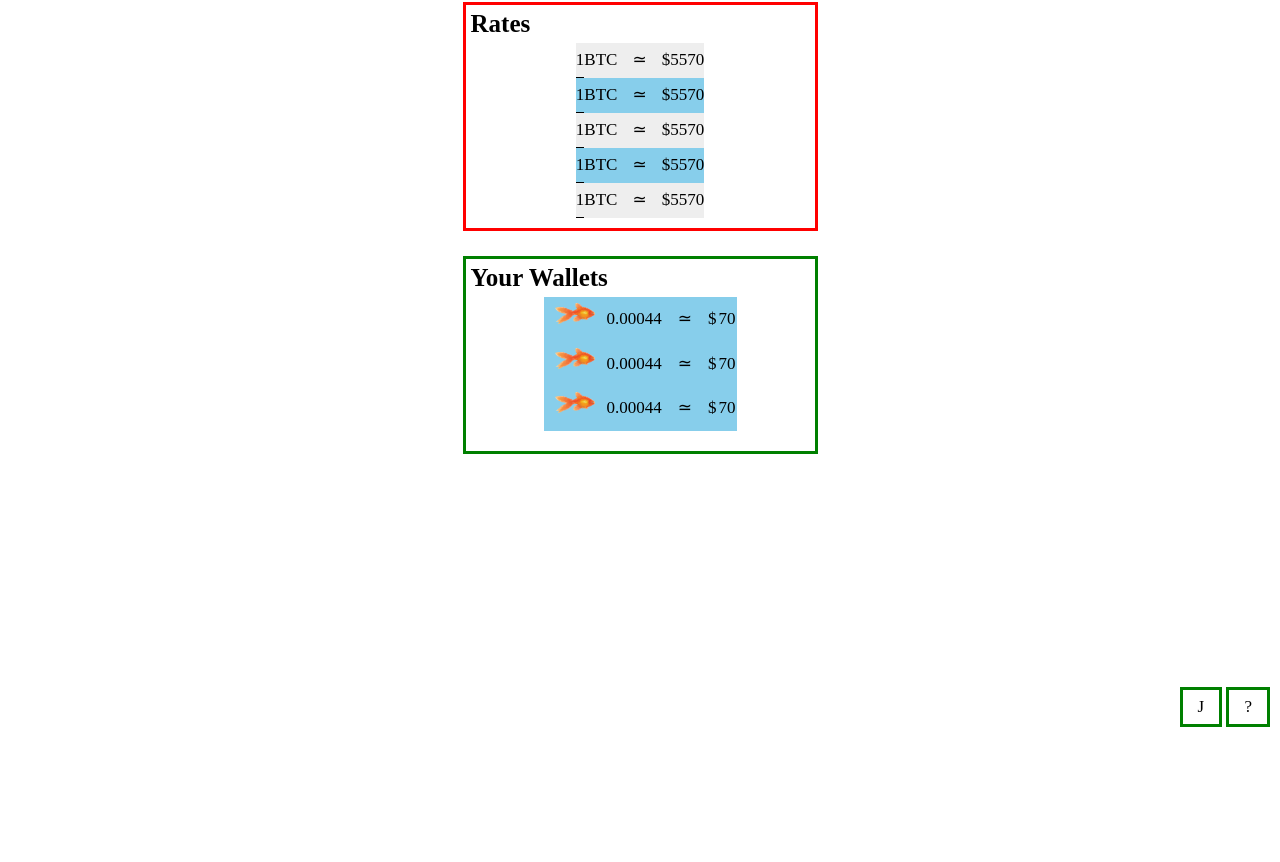
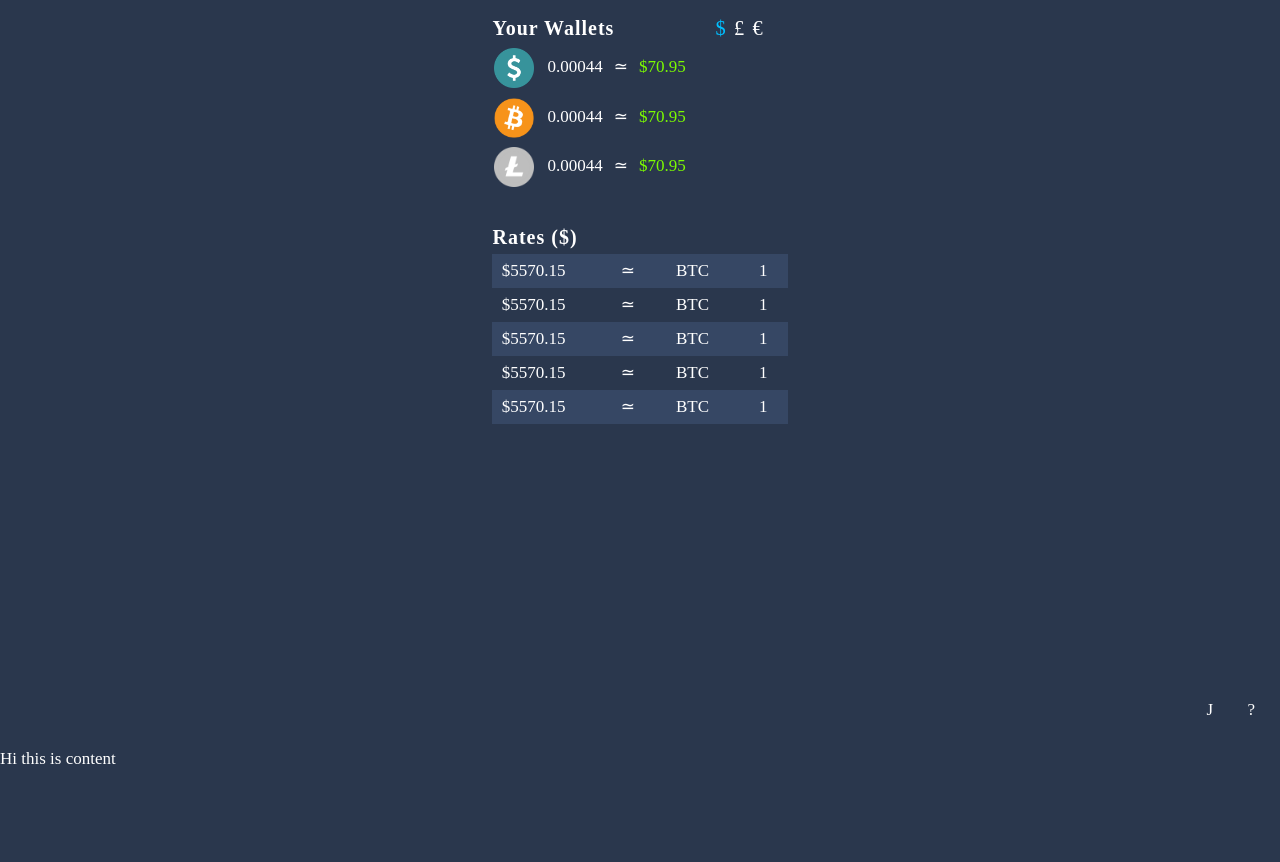
Before and after one commit to code-dock/crypto-balance, a browser extension: page wallets.html in a window 1280 px wide. Shown: the part 68-930 px from the top of the page. Before the commit the page ends 800 px from the top, so only its background shows below. Drawn offline with Linux system fonts and the light colour scheme.

Commit message:
styled rates page/ helpScreen, animated help and radio buttons

```diff
--- a/myScript.js
+++ b/myScript.js
@@ -1,7 +1,26 @@
 /* eslint-disable */
 
+// Display helpScreen
+var helpButton = document.getElementById('helpButton');
+helpButton.addEventListener("click", function() {
+  let helpScreen = document.getElementById("helpScreen");
+  if (helpScreen.style.top === "0%") {
+    helpScreen.style.top = "100%";
+  } else {
+    helpScreen.style.top = "0%";
+  }
+});
 
-let logInContent = null;
+// Get currencySymbol to concatenate into currencyAmount
+let currencySymbolToggle = document.querySelector(".table__currency-toggle input:checked~.table__currency-toggle--symbol");
+let currencySymbol = currencySymbolToggle.innerHTML;
+document.addEventListener("change", function() {
+  currencySymbolToggle = document.querySelector(".table__currency-toggle input:checked~.table__currency-toggle--symbol");
+  currencySymbol = currencySymbolToggle.innerHTML;
+});
+
+
+let logInContent;
 
 function showLogInScreen() {
   logInContent = document.createElement("div");
@@ -239,25 +258,25 @@ let accessTokenValue = null;
 // document.addEventListener("DOMContentLoaded", showLogInScreen);
 
 // Check urls
-chrome.tabs.query({}, function(tabs) {
-  let i;
-  for (i = 0; i < tabs.length; i++) {
-
-    if (tabs[i].url.includes(REDIRECT_URI)) {
-      // Split url
-      let splitUrl = tabs[i].url.split("?");
-      let params = splitUrl[1];
-      // Split params
-      let splitParams = params.split("=");
-      let value = params.split("=")[1];
-      // Store authorization_code
-      localStorage.setItem(authorization_code, value);
-      temporaryCode = localStorage.getItem(authorization_code);
-
-      testerPoop();
-    }
-  }
-});
+// chrome.tabs.query({}, function(tabs) {
+//   let i;
+//   for (i = 0; i < tabs.length; i++) {
+//
+//     if (tabs[i].url.includes(REDIRECT_URI)) {
+//       // Split url
+//       let splitUrl = tabs[i].url.split("?");
+//       let params = splitUrl[1];
+//       // Split params
+//       let splitParams = params.split("=");
+//       let value = params.split("=")[1];
+//       // Store authorization_code
+//       localStorage.setItem(authorization_code, value);
+//       temporaryCode = localStorage.getItem(authorization_code);
+//
+//       testerPoop();
+//     }
+//   }
+// });
 
 
 function testerPoop() {
--- a/package.json
+++ b/package.json
@@ -12,6 +12,7 @@
         "coinbase": "^2.0.6",
         "express": "^4.16.2",
         "fluture": "^8.0.2",
+        "node-sass": "^4.9.3",
         "ramda": "^0.25.0",
         "request": "^2.85.0",
         "require-dir-all": "^0.4.15",
--- a/wallets.html
+++ b/wallets.html
@@ -6,10 +6,9 @@
   <meta http-equiv="X-UA-Compatible" content="ie=edge">
 
   <title>Extension</title>
-  <link rel="stylesheet" href="style.css">
+  <link rel="stylesheet" href="css/style.css">
   <link rel="manifest" href="/manifest.json">
-  <script src="myScript.js" type="text/javascript">
-  </script>
+  <script src="background.js" type="text/javascript"></script>
 </head>
 
 <body>
@@ -18,71 +17,77 @@
   <h2 class="header__title">Chocolate coin</h2>
 </div>
 
-<div class="content-rates">
-<h2 class="table__title">Rates</h2>
-  <table class="table-rates">
-    <tr class="table-rates__row">
-      <td class="table-rates__quantity">1</td>
-      <td class="table-rates__crypto-code">BTC</td>
-      <td class="table-rates__equals"> ≃ </td>
-      <td class="table-rates__currency-symbol"> $ </td>
-      <td class="table-rates__currency-amount">5570</td>
+<div class="content-accounts">
+<h2 class="table__title">Your Wallets</h2>
+<div class="table__currency">
+  <label class="table__currency-toggle">
+  <input type="radio" checked="checked" name="radio">
+  <span class="table__currency-toggle--symbol">$</span>
+</label>
+<label class="table__currency-toggle">
+  <input type="radio" name="radio">
+  <span class="table__currency-toggle--symbol">£</span>
+</label>
+<label class="table__currency-toggle">
+  <input type="radio" name="radio">
+  <span class="table__currency-toggle--symbol">€</span>
+</label>
+
+</div>
+  <table class="table-accounts">
+    <tr class="table-accounts__row">
+      <td class="table-accounts__icon"><img class="placeholder" src="images/usd.png"/></td>
+      <td class="table-accounts__crypto-amount">0.00044</td>
+      <td class="table-accounts__equals"> ≃ </td>
+      <td class="table-accounts__currency-amount">$70.95</td>
     </tr>
-    <tr class="table-rates__row">
-      <td class="table-rates__quantity">1</td>
-      <td class="table-rates__crypto-code">BTC</td>
-      <td class="table-rates__equals"> ≃ </td>
-      <td class="table-rates__currency-symbol"> $ </td>
-      <td class="table-rates__currency-amount">5570</td>
+    <tr class="table-accounts__row">
+      <td class="table-accounts__icon"><img class="placeholder" src="images/btc.png"/></td>
+      <td class="table-accounts__crypto-amount">0.00044</td>
+      <td class="table-accounts__equals"> ≃ </td>
+      <td class="table-accounts__currency-amount">$70.95</td>
     </tr>
-    <tr class="table-rates__row">
-      <td class="table-rates__quantity">1</td>
-      <td class="table-rates__crypto-code">BTC</td>
-      <td class="table-rates__equals"> ≃ </td>
-      <td class="table-rates__currency-symbol"> $ </td>
-      <td class="table-rates__currency-amount">5570</td>
-    </tr>
-    <tr class="table-rates__row">
-      <td class="table-rates__quantity">1</td>
-      <td class="table-rates__crypto-code">BTC</td>
-      <td class="table-rates__equals"> ≃ </td>
-      <td class="table-rates__currency-symbol"> $ </td>
-      <td class="table-rates__currency-amount">5570</td>
-    </tr>
-    <tr class="table-rates__row">
-      <td class="table-rates__quantity">1</td>
-      <td class="table-rates__crypto-code">BTC</td>
-      <td class="table-rates__equals"> ≃ </td>
-      <td class="table-rates__currency-symbol"> $ </td>
-      <td class="table-rates__currency-amount">5570</td>
+    <tr class="table-accounts__row">
+      <td class="table-accounts__icon"><img class="placeholder" src="images/ltc.png"/></td>
+      <td class="table-accounts__crypto-amount">0.00044</td>
+      <td class="table-accounts__equals"> ≃ </td>
+      <td class="table-accounts__currency-amount">$70.95</td>
     </tr>
   </table>
 </div>
 
-
-<div class="content-accounts">
-<h2 class="table__title">Your Wallets</h2>
-  <table class="table-accounts">
-    <tr class="table-accounts__row">
-      <td class="table-accounts__icon"><img class="placeholder" src="images/icon.png"/></td>
-      <td class="table-accounts__crypto-amount">0.00044</td>
-      <td class="table-accounts__equals"> ≃ </td>
-      <td class="table-accounts__currency-symbol"> $ </td>
-      <td class="table-accounts__currency-amount">70</td>
+<div class="content-rates">
+<h2 class="table__title">Rates ($)</h2>
+  <table class="table-rates">
+    <tr class="table-rates__row">
+      <td class="table-rates__currency-amount">$5570.15</td>
+      <td class="table-rates__equals"> ≃ </td>
+      <td class="table-rates__crypto-code">BTC</td>
+      <td class="table-rates__quantity">1</td>
     </tr>
-    <tr class="table-accounts__row">
-      <td class="table-accounts__icon"><img class="placeholder" src="images/icon.png"/></td>
-      <td class="table-accounts__crypto-amount">0.00044</td>
-      <td class="table-accounts__equals"> ≃ </td>
-      <td class="table-accounts__currency-symbol"> $ </td>
-      <td class="table-accounts__currency-amount">70</td>
+    <tr class="table-rates__row">
+      <td class="table-rates__currency-amount">$5570.15</td>
+      <td class="table-rates__equals"> ≃ </td>
+      <td class="table-rates__crypto-code">BTC</td>
+      <td class="table-rates__quantity">1</td>
     </tr>
-    <tr class="table-accounts__row">
-      <td class="table-accounts__icon"><img class="placeholder" src="images/icon.png"/></td>
-      <td class="table-accounts__crypto-amount">0.00044</td>
-      <td class="table-accounts__equals"> ≃ </td>
-      <td class="table-accounts__currency-symbol"> $ </td>
-      <td class="table-accounts__currency-amount">70</td>
+    <tr class="table-rates__row">
+      <td class="table-rates__currency-amount">$5570.15</td>
+      <td class="table-rates__equals"> ≃ </td>
+      <td class="table-rates__crypto-code">BTC</td>
+      <td class="table-rates__quantity">1</td>
+    </tr>
+    <tr class="table-rates__row">
+      <td class="table-rates__currency-amount">$5570.15</td>
+      <td class="table-rates__equals"> ≃ </td>
+      <td class="table-rates__crypto-code">BTC</td>
+      <td class="table-rates__quantity">1</td>
+    </tr>
+    <tr class="table-rates__row">
+      <td class="table-rates__currency-amount">$5570.15</td>
+      <td class="table-rates__equals"> ≃ </td>
+      <td class="table-rates__crypto-code">BTC</td>
+      <td class="table-rates__quantity">1</td>
     </tr>
   </table>
 </div>
@@ -90,12 +95,20 @@
 <div class="footer">
   <ul class="footer-menu">
     <li class="footer-menu__link">J</li>
-    <li class="footer-menu__link">?</li>
+    <li id="helpButton" class="footer-menu__link">?</li>
   </ul>
 
 </div>
 
 
+<!-- help content -->
+
+<section id="helpScreen">
+<p>Hi this is content</p>
+
+</section>
+
+<script src="myScript.js" type="text/javascript"></script>
 </body>
 
 </html>
```
Also changed, not shown: css/style.css (added), design-ideas/bball-data-ext.jpg (deleted), design-ideas/bball-data.jpg (deleted), design-ideas/exchange-rate-ext.jpg (deleted), scss/style.scss (added), style.css (deleted), wallet-icon.png (deleted), 1 other file.
